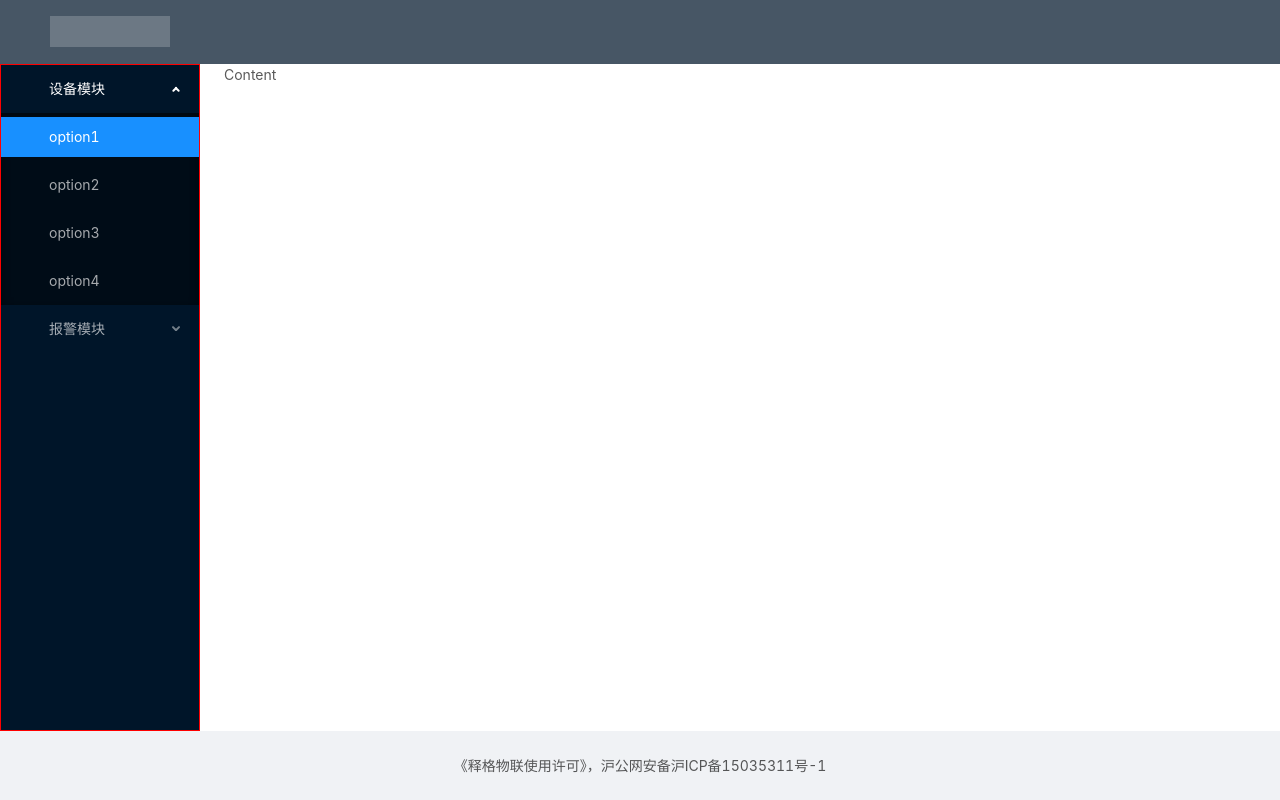
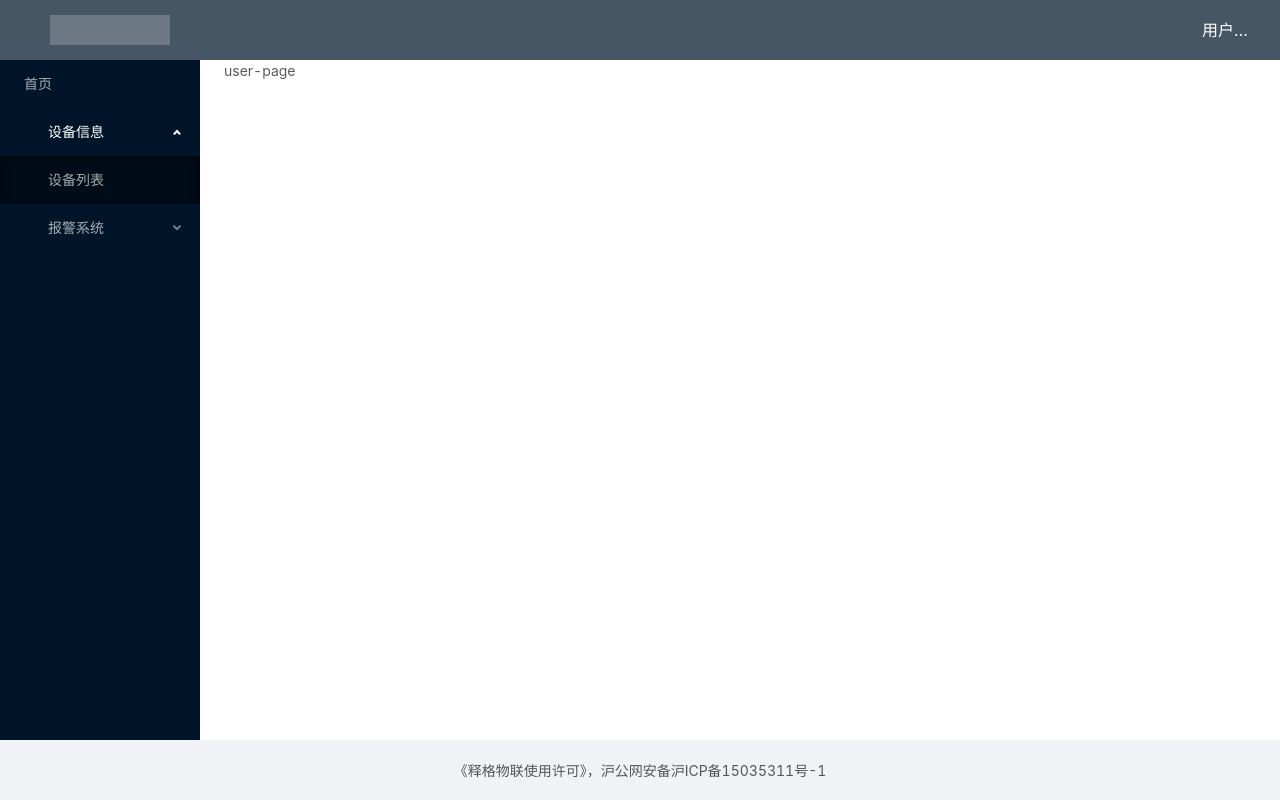
Before and after one commit to 15826954460/clod_chain, a Vue app: page / in a window 1280 px wide. Built offline with nearby package versions, Linux system fonts and the light colour scheme.

Commit message:
feat: 页面基础布局的搭建

```diff
--- a/src/App.vue
+++ b/src/App.vue
@@ -1,45 +1,6 @@
 <template>
   <div id="app">
-    <template>
-      <a-layout id="components-layout-demo-top-side">
-        <a-layout-header style="background-color: rgba(0, 21, 41, 0.7)">
-          <div class="logo" />
-        </a-layout-header>
-        <a-layout style="background: #fff">
-          <a-layout-sider width="200" style="background: #fff">
-            <a-menu
-              mode="inline"
-              :default-selected-keys="['1']"
-              :default-open-keys="['sub1']"
-              style="height: 100%; padding: 0; border: 1px solid red; overflow-y: scroll"
-              theme="dark"
-              @click="handleMeunItem"
-            >
-              <a-sub-menu key="sub1">
-                <span slot="title"><a-icon type="deployment-unit" />设备模块</span>
-                <a-menu-item key="1"> option1 </a-menu-item>
-                <a-menu-item key="2"> option2 </a-menu-item>
-                <a-menu-item key="3"> option3 </a-menu-item>
-                <a-menu-item key="4"> option4 </a-menu-item>
-              </a-sub-menu>
-              <a-sub-menu key="sub2">
-                <span slot="title"><a-icon type="warning" />报警模块</span>
-                <a-menu-item key="5"> option5 </a-menu-item>
-                <a-menu-item key="6"> option6 </a-menu-item>
-                <a-menu-item key="7"> option7 </a-menu-item>
-                <a-menu-item key="8"> option8 </a-menu-item>
-              </a-sub-menu>
-            </a-menu>
-          </a-layout-sider>
-          <a-layout-content :style="{ padding: '0 24px', minHeight: '280px' }">
-            Content
-          </a-layout-content>
-        </a-layout>
-        <a-layout-footer style="text-align: center">
-          {{ $t("footer.icp") }}
-        </a-layout-footer>
-      </a-layout>
-    </template>
+    <router-view></router-view>
   </div>
 </template>
 
@@ -53,7 +14,12 @@ export default {
 
   computed: {},
 
-  methods: {},
+  methods: {
+    handleMeunItem({ keyPath, key }) {
+      console.log(keyPath, key);
+      this.$router.push({ path: `${key}` });
+    }
+  },
 };
 </script>
 
--- a/src/components/HelloWorld.vue
+++ /dev/null
@@ -1,60 +0,0 @@
-<template>
-  <div class="hello">
-    <h1>{{ msg }}</h1>
-    <p>
-      For a guide and recipes on how to configure / customize this project,<br>
-      check out the
-      <a href="https://cli.vuejs.org" target="_blank" rel="noopener">vue-cli documentation</a>.
-    </p>
-    <h3>Installed CLI Plugins</h3>
-    <ul>
-      <li><a href="https://github.com/vuejs/vue-cli/tree/dev/packages/%40vue/cli-plugin-babel" target="_blank" rel="noopener">babel</a></li>
-      <li><a href="https://github.com/vuejs/vue-cli/tree/dev/packages/%40vue/cli-plugin-eslint" target="_blank" rel="noopener">eslint</a></li>
-      <li><a href="https://github.com/vuejs/vue-cli/tree/dev/packages/%40vue/cli-plugin-router" target="_blank" rel="noopener">router</a></li>
-      <li><a href="https://github.com/vuejs/vue-cli/tree/dev/packages/%40vue/cli-plugin-vuex" target="_blank" rel="noopener">vuex</a></li>
-    </ul>
-    <h3>Essential Links</h3>
-    <ul>
-      <li><a href="https://vuejs.org" target="_blank" rel="noopener">Core Docs</a></li>
-      <li><a href="https://forum.vuejs.org" target="_blank" rel="noopener">Forum</a></li>
-      <li><a href="https://chat.vuejs.org" target="_blank" rel="noopener">Community Chat</a></li>
-      <li><a href="https://twitter.com/vuejs" target="_blank" rel="noopener">Twitter</a></li>
-      <li><a href="https://news.vuejs.org" target="_blank" rel="noopener">News</a></li>
-    </ul>
-    <h3>Ecosystem</h3>
-    <ul>
-      <li><a href="https://router.vuejs.org" target="_blank" rel="noopener">vue-router</a></li>
-      <li><a href="https://vuex.vuejs.org" target="_blank" rel="noopener">vuex</a></li>
-      <li><a href="https://github.com/vuejs/vue-devtools#vue-devtools" target="_blank" rel="noopener">vue-devtools</a></li>
-      <li><a href="https://vue-loader.vuejs.org" target="_blank" rel="noopener">vue-loader</a></li>
-      <li><a href="https://github.com/vuejs/awesome-vue" target="_blank" rel="noopener">awesome-vue</a></li>
-    </ul>
-  </div>
-</template>
-
-<script>
-export default {
-  name: 'HelloWorld',
-  props: {
-    msg: String
-  }
-}
-</script>
-
-<!-- Add "scoped" attribute to limit CSS to this component only -->
-<style scoped lang="scss">
-h3 {
-  margin: 40px 0 0;
-}
-ul {
-  list-style-type: none;
-  padding: 0;
-}
-li {
-  display: inline-block;
-  margin: 0 10px;
-}
-a {
-  color: #42b983;
-}
-</style>
--- a/src/router/index.js
+++ b/src/router/index.js
@@ -6,15 +6,26 @@ Vue.use(VueRouter);
 const routes = [
   {
     path: "/",
-    name: "Home",
+    name: "home-page",
     component: () =>
       import(/* webpackChunkName: "about" */ "../views/Home.vue"),
-  },
-  {
-    path: "/about",
-    name: "About",
-    component: () =>
-      import(/* webpackChunkName: "about" */ "../views/About.vue"),
+    children: [
+      {
+        path: "/",
+        name: "user-page",
+        component: () => import("../views/user/Index.vue"),
+      },
+      {
+        path: "/equipment",
+        name: "equipment-page",
+        component: () => import("../views/equipment/Index.vue"),
+      },
+      {
+        path: "/warnning",
+        name: "warnning-page",
+        component: () => import("../views/warning/Index.vue"),
+      },
+    ]
   },
 ];
 
--- a/src/views/About.vue
+++ /dev/null
@@ -1,5 +0,0 @@
-<template>
-  <div class="about">
-    <h1>This is an about page</h1>
-  </div>
-</template>
--- a/src/views/Home.vue
+++ b/src/views/Home.vue
@@ -1,17 +1,91 @@
 <template>
-  <div class="home">
-    <HelloWorld msg="Welcome to Your Vue.js App"/>
+  <div id="app">
+    <template>
+      <a-layout id="components-layout-demo-top-side">
+        <a-layout-header
+          style="background-color: rgba(0, 21, 41, 0.7); height: 60px; display: flex; flex-direction: row; justify-content: space-between; center; align-items: center; padding: 0 30px 0 50px"
+        >
+          <div class="logo" />
+          <span class="__ellip user-name">用户名</span>
+        </a-layout-header>
+        <a-layout style="background: #fff">
+          <a-layout-sider width="200" style="background: #fff">
+            <a-menu
+              mode="inline"
+              :default-selected-keys="['1']"
+              :default-open-keys="['sub1']"
+              style="height: 100%; padding: 0; overflow-y: scroll"
+              theme="dark"
+              @click="handleMeunItem"
+            >
+              <a-menu-item key="/">首页</a-menu-item>
+              <a-sub-menu key="sub1">
+                <span slot="title">
+                  <a-icon type="deployment-unit" />设备信息
+                </span>
+                <a-menu-item key="/equipment">设备列表</a-menu-item>
+              </a-sub-menu>
+              <a-sub-menu key="sub2">
+                <span slot="title">
+                  <a-icon type="warning" />报警系统
+                </span>
+                <a-menu-item key="/warnning">报警列表</a-menu-item>
+              </a-sub-menu>
+            </a-menu>
+          </a-layout-sider>
+          <a-layout-content :style="{ padding: '0 24px', minHeight: '280px' }">
+            <router-view></router-view>
+          </a-layout-content>
+        </a-layout>
+        <a-layout-footer
+          style="text-align: center; height: 60px; padding: 0; display: flex; flex-direction: row; align-items: center; justify-content: center"
+        >{{ $t("footer.icp") }}</a-layout-footer>
+      </a-layout>
+    </template>
   </div>
 </template>
 
 <script>
-// @ is an alias to /src
-import HelloWorld from '@/components/HelloWorld.vue'
+export default {
+  name: "app-home",
 
-export default {
-  name: 'Home',
-  components: {
-    HelloWorld
+  data() {
+    return {};
+  },
+
+  computed: {},
+
+  methods: {
+    handleMeunItem({ keyPath, key }) {
+      console.log(keyPath, key);
+      this.$router.push({ path: `${key}` });
+    }
+  }
+};
+</script>
+
+<style lang="scss" scoped>
+#components-layout-demo-top-side {
+  height: 100vh;
+}
+.logo {
+  display: inline-block;
+  width: 120px;
+  height: 30px;
+  background: rgba(255, 255, 255, 0.2);
+}
+.user-name {
+  width: 50px;
+  height: 50px;
+  line-height: 50px;
+  padding: 0 2px;
+  font-size: 16px;
+  font-weight: 600px;
+  border-radius: 50%;
+  color: #fff;
+  &:hover {
+    cursor: pointer;
+    background-color: rgba(0,0,0, 0.3);
   }
 }
-</script>
+</style>
--- /dev/null
+++ b/src/views/equipment/Index.vue
@@ -0,0 +1,26 @@
+<template>
+  <div class="equipment-wrapper">
+    equipment page
+  </div>
+</template>
+
+<script>
+export default {
+  name: 'equipment-page',
+
+  data() {
+    return {}
+  },
+
+  components: {},
+
+  created() {},
+
+  mounted() {},
+
+  methods: {}
+}
+</script>
+
+<style lang='scss' scoped>
+</style>
--- /dev/null
+++ b/src/views/user/Index.vue
@@ -0,0 +1,26 @@
+<template>
+  <div class="user-wrapper">
+    user-page
+  </div>
+</template>
+
+<script>
+export default {
+  name: 'user-page',
+
+  data() {
+    return {}
+  },
+
+  components: {},
+
+  created() {},
+
+  mounted() {},
+
+  methods: {}
+}
+</script>
+
+<style lang='scss' scoped>
+</style>
--- /dev/null
+++ b/src/views/warning/Index.vue
@@ -0,0 +1,26 @@
+<template>
+  <div class="warnning-wrapper">
+    wranning page
+  </div>
+</template>
+
+<script>
+export default {
+  name: 'warnninf-page',
+
+  data() {
+    return {}
+  },
+
+  components: {},
+
+  created() {},
+
+  mounted() {},
+
+  methods: {}
+}
+</script>
+
+<style lang='scss' scoped>
+</style>
```
Also changed, not shown: src/utils/session-storage.js (added, +31 -0 lines), src/views/Login.vue (added), src/views/Register.vue (added).
